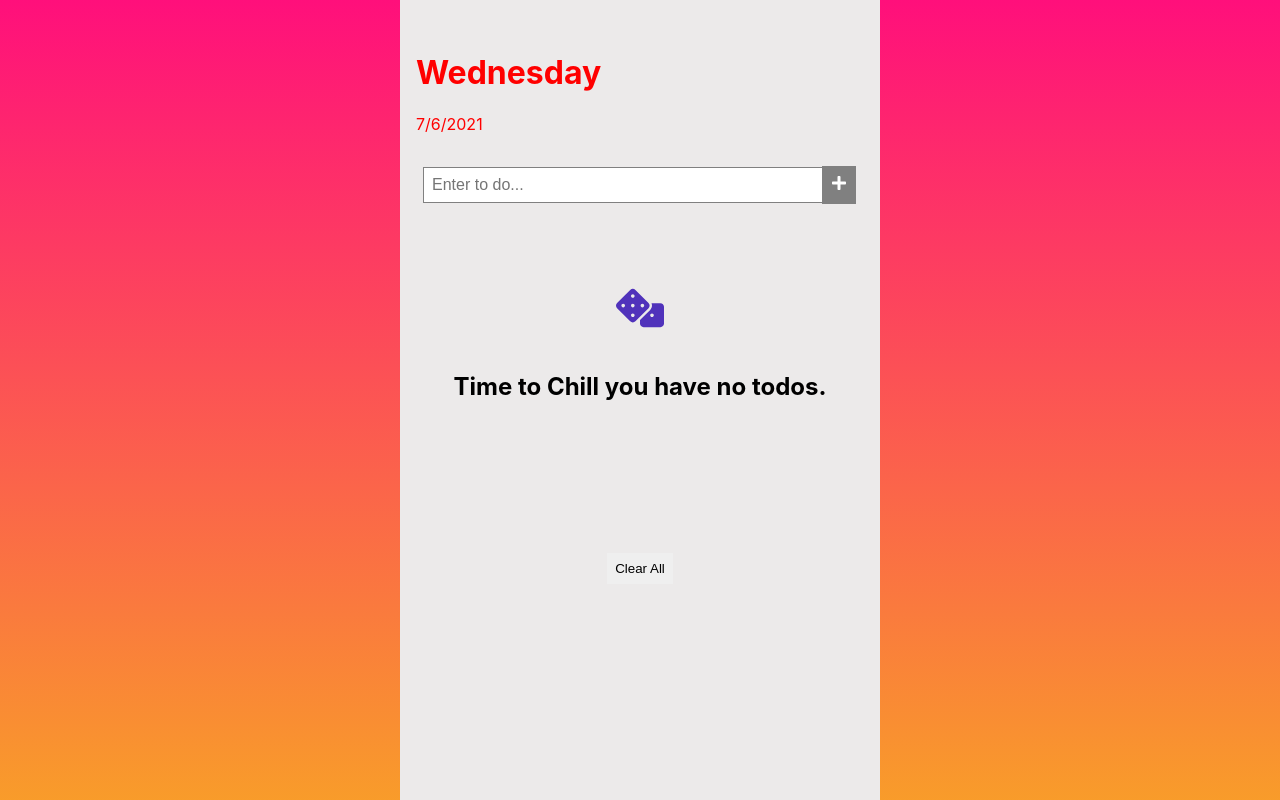
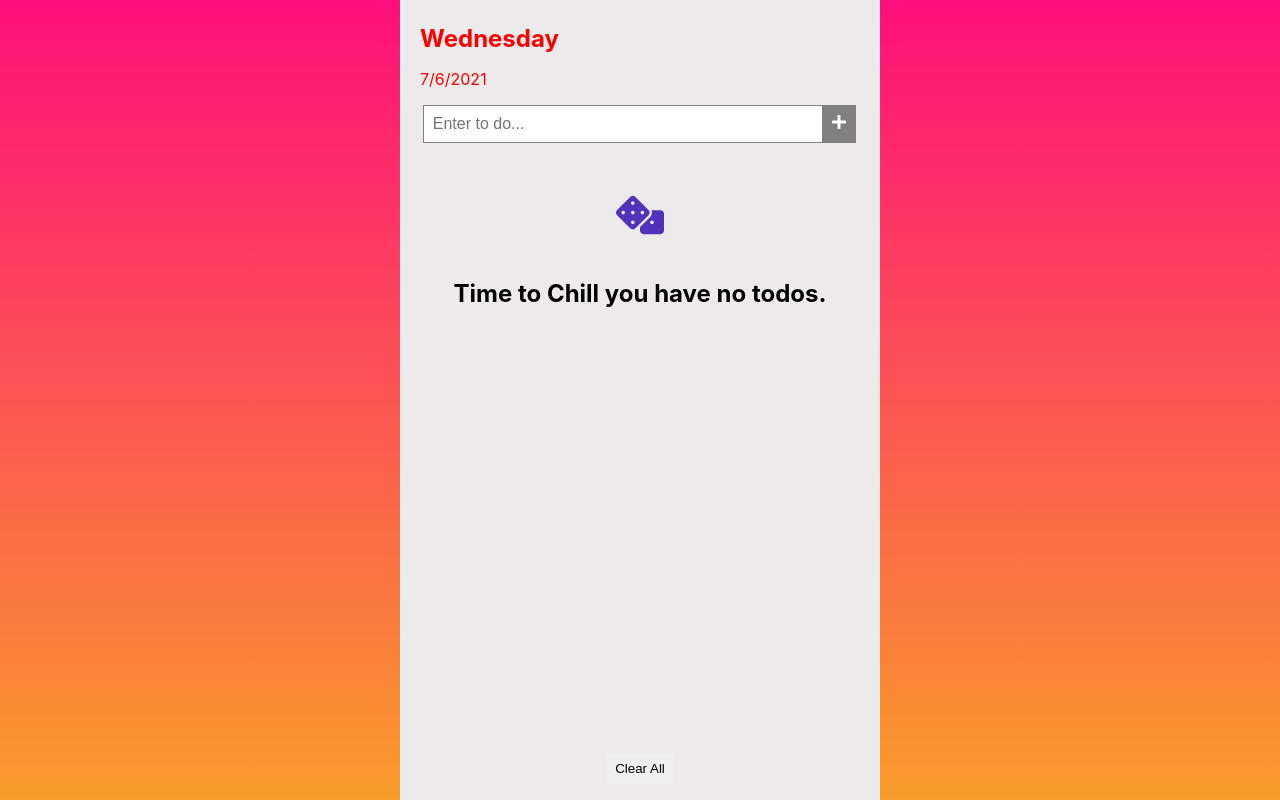
Before and after one commit to sarvadhi-snehal/TODO, a React (Vite) app: page / in a window 1280 px wide. Built offline with nearby package versions, Linux system fonts and the light colour scheme.

Commit message:
updated as per Harshal Patils's instruction
-added scroll(need to fixed)

```diff
--- a/src/components/Todo/DoneTodo.jsx
+++ b/src/components/Todo/DoneTodo.jsx
@@ -7,8 +7,10 @@ function DoneTodo({ todos,onToggle, onDelete }) {
   let doneTodo = todos.filter((todo) => todo.isDone !== false);
   let total = Math.floor((doneTodo.length / todos.length) * 100);
   return (
-    <div className="todoListContainer">
-      <p >{`Completed task: ${total}%`}</p>
+    <div className="listCon">
+ <p >{`Completed task: ${total}%`}</p>
+   <div className="todoListContainer">
+
       {todos.map((todo) => {
         if (todo.isDone === true) {
           return (
@@ -23,6 +25,8 @@ function DoneTodo({ todos,onToggle, onDelete }) {
         }
       })}
     </div>
+    </div>
+
   );
 }
 
--- a/src/components/Todo/Todo.jsx
+++ b/src/components/Todo/Todo.jsx
@@ -14,7 +14,7 @@ const Todo = ({ todo, onDelete, onToggle, onCheck }) => {
   // const setComplete = (id) => { };
 
   return (
-    <Fade right>
+    < Fade right>
       <div
         className="listContianer"
         onMouseEnter={trashHandler}
--- a/src/components/Todo/Todo.scss
+++ b/src/components/Todo/Todo.scss
@@ -10,40 +10,73 @@
 }
 
 .todoContainer {
+
   @include flexDisplay(baseline);
-
   flex-direction: column;
   position: relative;
   width: 100%;
   max-width: 30rem;
   margin: 0 auto;
   background-color: rgb(236, 234, 234);
-  min-height: 100vh;
+  height: 100vh;
+
+  .todoHeader {
+    color: red;
+    text-align: left;
+    width: 100%;
+    padding: 0.5rem 0 0 2.5rem;
+    h1 {
+      font-size: 1.5rem;
+
+    }
+    p {
+      font-size: 1rem;
+    }
+  }
   //todo
   .mainContainer {
-    text-align: center;
+    text-align: left;
     width: 90%;
     margin: 0 auto;
 
+    overflow: hidden;
+    // padding: 1rem 0;
+
     .todoListContainer {
-      overflow: hidden;
+      overflow-y: auto;
+
+      max-height:25vh;
+      top: 0;
+      // padding-top: 1rem;
+      // padding: 1rem 0;
       width: 100%;
+
+      &::-webkit-scrollbar {
+        display: none;
+      }
+      // &::-webkit-scrollbar-track {
+      //   background-color: transparent;
+      // }
+      // &::-webkit-scrollbar-thumb {
+      //   box-shadow: inset 0 0 6px rgba(0, 0, 0, 0.3);
+      // }
+
       @include flexDisplay(center);
       flex-direction: column;
+
       p {
         @extend %left-paragraph;
         width: 100%;
       }
 
       div {
-
         position: relative;
         @include flexDisplay(start);
         width: 100%;
         // max-width: 25rem;
         background-color: rgba(145, 143, 143, 0.5);
-        font-size: 1rem;
-        margin-bottom: 0.5rem;
+
+        margin-top: 0.3rem;
         padding: 0 0.2rem;
         text-align: left;
         box-shadow: 0px 0px 0px 1px rgba(145, 143, 143, 0.5);
@@ -61,14 +94,15 @@
         }
         p {
           text-align: left;
-          font-weight: 400;
+          font-weight: 600;
           // width: 100%;
         }
         input {
-          padding: 1rem;
+          padding:0 1rem;
           margin-right: 1rem;
         }
       }
+
     }
   }
 
@@ -86,7 +120,7 @@
       color: #fff;
     }
     .textInput {
-      padding: 0.5rem;
+      padding: 0.55rem;
       width: 100%;
       font-size: 1rem;
       outline: 1px solid grey;
@@ -95,37 +129,27 @@
   }
 
   //   header compoent
-  .todoHeader {
-    color: red;
 
-    text-align: left;
-    width: 100%;
-    padding: 2rem 0 1rem 2rem;
-  }
   .btnHolder {
-    // position: absolute;
-
+    position: absolute;
     @include flexDisplay(center);
     font-size: 1rem;
-    padding-top: 1rem;
-    // bottom: 0;
+    // padding-top: 1rem;
+    bottom: 0;
     button {
       padding: 0.5rem;
       border: none;
       margin: 1rem;
       transition: all 5s ease-in;
-
     }
     button:hover {
       border-bottom: 1px solid #e43d3d;
-
-
     }
   }
 
   //  NoTask
   .noTask {
-    padding: 5rem 1rem;
+    padding: 3rem 1rem;
     @include flexDisplay(center);
     flex-direction: column;
     .diceIcon {
--- a/src/components/Todo/TodoForm.jsx
+++ b/src/components/Todo/TodoForm.jsx
@@ -1,4 +1,4 @@
-import React, { useState } from "react";
+import React, { useState,useReducer } from "react";
 import { FaPlus } from "react-icons/fa";
 const TodoForm = ({ addTodo }) => {
   const [newTodo, setNewTodo] = useState("");
--- a/src/components/Todo/TodoList.jsx
+++ b/src/components/Todo/TodoList.jsx
@@ -10,8 +10,10 @@ let isCheck = false;
   let ramianTodo = todos.filter((todo) => todo.isDone == false);
   let total = ramianTodo.length;
   return (
+  <div className="listCon">
+      {total == 0 ? null : <p>{`Tou have ${total} pending item`}</p>}
     <div className="todoListContainer">
-      {total == 0 ? null : <p>{`Tou have ${total} pending item`}</p>}
+
       {total == 0 ? (
         <Dice />
       ) : (
@@ -28,6 +30,9 @@ let isCheck = false;
         })
       )}
     </div>
+  </div>
+
+
   );
 }
 
```
